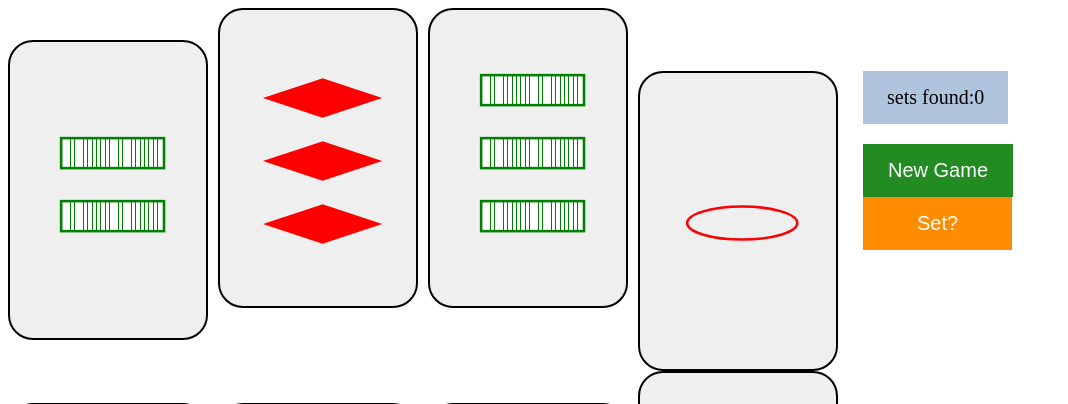
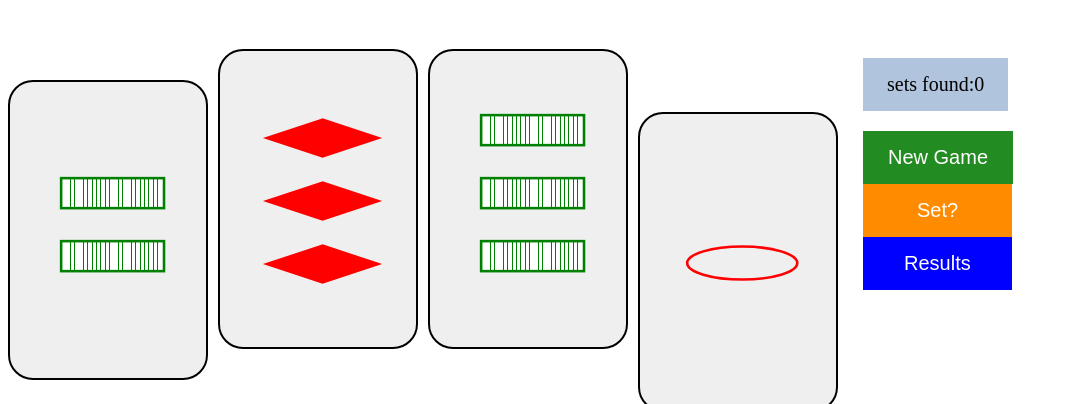
Before and after one commit to 0rin/setgame, a Django app: page / in a window 1280 px wide. Shown: the top 404 px of the page, without its empty margins (0-1068 px from the left). Run offline with Django 3.2, Linux system fonts and the light colour scheme.

Commit message:
Start adding results page

```diff
--- a/game/static/game/css/game.css
+++ b/game/static/game/css/game.css
@@ -39,6 +39,16 @@
   padding: 15px 24px;
   color: black;
   background-color: LightSteelBlue;
+}
+
+#results {
+  padding: 15px 41px;
+  background-color: Blue;
+}
+
+#back_to_game {
+  padding: 15px 12px;
+  background-color: Blue;
 }
 
 .svg_element {
--- /dev/null
+++ b/game/templates/game/base.html
@@ -0,0 +1,33 @@
+{% load static %}
+
+<!DOCTYPE html>
+<!-- Comments like this -->
+<html>
+  <head>
+    <meta charset="utf-8">
+    <title>Set Game</title>
+      <!-- Core Stylesheet -->
+  <link rel="stylesheet" href="{% static '/game/css/game.css' %}">
+  <script src="{% static '/game/js/game.js' %}"></script>
+  </head>
+  <body>
+    <div id="everything">
+        {% block main_content %}
+        {% endblock %}
+    <div id="control_panel">
+        <p class="button" id="sets_found">
+            sets found:{{ number_sets_found }}
+        </p>
+        <form action="{% url 'game' %}" method="POST" id="another_game">
+            {% csrf_token %}
+            <button class="button" id="new_game" type="submit" name="req"
+                value="new_game">
+                New Game
+            </button>
+        </form>
+        {% block buttons_content %}
+        {% endblock %}
+    </div>
+    </div>
+  </body>
+</html>
--- /dev/null
+++ b/game/templates/game/game.html
@@ -0,0 +1,81 @@
+{% extends 'game/base.html' %}
+{% load static %}
+
+{% block main_content %}
+<div id="cards_field">
+{% for card in cards_open %}
+    {% if forloop.counter0|divisibleby:row_length %}
+        <div class="row">
+    {% endif %}
+    <form action="{% url 'game' %}" method="POST" id="cardForm">
+        {% csrf_token %}
+        <button type="button"
+            class="card_outline {{ card.blank }}"
+            id="{{ card.id }}"
+            name="req"
+            value="card_clicked"
+            onclick="cardClicked(this.id)">
+            {% for n in card.range %}
+            <svg class="svg_element" width="200" height="60"
+                viewBox="0 0 1400 700">
+                <defs>
+                    <linearGradient
+                        gradientUnits="objectBoundingBox"
+                        id="stripes_{{ card.color }}"
+                        spreadMethod="repeat"
+                        x1="0%" x2="10%" y1="0%" y2="10%"
+                        gradientTransform="rotate(-45) scale(0.3)">
+                        <stop offset="0.2"
+                            stop-color="{{ card.color }}"
+                            stop-opacity="1"/>
+                            <stop offset="0"
+                            stop-color="white"
+                            stop-opacity="1"/>
+                    </linearGradient>
+                </defs>
+                {% if card.shape == 'oval' %}
+                    <ellipse class="{{ card.shape }} {{ card.color }}
+                    {{ card.shading }} {{ card.color }}_{{ card.shading }}"
+                    cx="655.998" cy="385.524" rx="642.153" ry="192.539"/>
+                {% elif card.shape == 'diamond' %}
+                    <path class="{{ card.shape }} {{ card.color }}
+                    {{ card.shading}} {{ card.color }}_{{ card.shading }}"
+                    d="M0,-4l-4,4l4,4l4,-4z"
+                    transform="matrix(160, 0, 0, 53, 660, 397.02)"/>
+                {% elif card.shape == 'rectangle' %}
+                <rect class="{{ card.shape }} {{ card.color }}
+                    {{ card.shading}} {{ card.color }}_{{ card.shading }}"
+                    x="60" y="130" width="1200" height="350"/>
+                {% endif %}
+            </svg>
+            {% endfor %}
+        </button>
+    </form>
+    <div class="column_space"></div>
+    {% if forloop.counter|divisibleby:row_length %}
+        </div>
+    {% endif %}
+{% endfor %}
+</div>
+{% endblock %}
+{% block buttons_content %}
+    <form action="{% url 'game' %}" method="POST">
+        {% csrf_token %}
+        <button class="button" id="check_set" type="submit" name="req"
+            value="check_set">
+            Set?
+        </button>
+    </form>
+    <form action="{% url 'results' %}" method="POST">
+        {% csrf_token %}
+        <button class="button" id="results" type="submit" name="req"
+            value="check_set">
+            Results
+        </button>
+    </form>
+    <script type="text/javascript">
+        {% if a_set %}confirmSetExistence('{{ a_set.id }}');{% endif %}
+        {% if end_of_game %}endOfGame();{% endif %}
+        {% if not correct_set_call %}incorrectSet();{% endif %}
+    </script>
+{% endblock %}
--- a/game/templates/game/home.html
+++ /dev/null
@@ -1,97 +0,0 @@
-{% load static %}
-
-<!DOCTYPE html>
-<!-- Comments like this -->
-<html>
-  <head>
-    <meta charset="utf-8">
-    <title>Set Game</title>
-      <!-- Core Stylesheet -->
-  <link rel="stylesheet" href="{% static '/game/css/game.css' %}">
-  <script src="{% static '/game/js/home.js' %}"></script>
-  </head>
-  <body>
-    <div id="everything">
-    <div id="cards_field">
-    {% for card in cards_open %}
-        {% if forloop.counter0|divisibleby:row_length %}
-            <div class="row">
-        {% endif %}
-        <form action="{% url 'game' %}" method="POST" id="cardForm">
-            {% csrf_token %}
-            <button type="button"
-                class="card_outline {{ card.blank }}"
-                id="{{ card.id }}"
-                name="req"
-                value="card_clicked"
-                onclick="cardClicked(this.id)">
-        {% for n in card.range %}
-            <svg class="svg_element"
-                width="200" height="60"
-                viewBox="0 0 1400 700">
-            <defs>
-                <linearGradient
-                    gradientUnits="objectBoundingBox"
-                    id="stripes_{{ card.color }}"
-                    spreadMethod="repeat"
-                    x1="0%" x2="10%" y1="0%" y2="10%"
-                    gradientTransform="rotate(-45) scale(0.3)">
-                    <stop offset="0.2"
-                          stop-color="{{ card.color }}"
-                          stop-opacity="1"/>
-                    <stop offset="0"
-                          stop-color="white"
-                          stop-opacity="1"/>
-                </linearGradient>
-            </defs>
-            {% if card.shape == 'oval' %}
-                <ellipse class="{{ card.shape }} {{ card.color }}
-                    {{ card.shading }} {{ card.color }}_{{ card.shading }}"
-                    cx="655.998" cy="385.524" rx="642.153" ry="192.539"/>
-            {% elif card.shape == 'diamond' %}
-                <path class="{{ card.shape }} {{ card.color }}
-                    {{ card.shading}} {{ card.color }}_{{ card.shading }}"
-                    d="M0,-4l-4,4l4,4l4,-4z"
-                    transform="matrix(160, 0, 0, 53, 660, 397.02)"/>
-            {% elif card.shape == 'rectangle' %}
-                <rect class="{{ card.shape }} {{ card.color }}
-                    {{ card.shading}} {{ card.color }}_{{ card.shading }}"
-                    x="60" y="130" width="1200" height="350"/>
-            {% endif %}
-            </svg>
-        {% endfor %}
-        </button>
-        </form>
-        <div class="column_space"></div>
-        {% if forloop.counter|divisibleby:row_length %}
-            </div>
-        {% endif %}
-    {% endfor %}
-    </div>
-    <div id="control_panel">
-        <p class="button" id="sets_found">
-            sets found:{{ number_sets_found }}
-        </p>
-        <form action="{% url 'game' %}" method="POST" id="another_game">
-            {% csrf_token %}
-            <button class="button" id="new_game" type="submit" name="req"
-                value="new_game">
-                New Game
-            </button>
-        </form>
-        <form action="{% url 'game' %}" method="POST">
-            {% csrf_token %}
-            <button class="button" id="check_set" type="submit" name="req"
-                value="check_set">
-                Set?
-            </button>
-        </form>
-        <script type="text/javascript">
-            {% if a_set %}confirmSetExistence('{{ a_set.id }}');{% endif %}
-            {% if end_of_game %}endOfGame();{% endif %}
-            {% if not correct_set_call %}incorrectSet();{% endif %}
-        </script>
-    </div>
-    </div>
-  </body>
-</html>
--- a/game/urls.py
+++ b/game/urls.py
@@ -3,4 +3,5 @@
 
 urlpatterns = [
     path('', views.game, name='game'),
+    path('results/', views.results, name='results'),
 ]
--- a/game/views.py
+++ b/game/views.py
@@ -1,4 +1,4 @@
-from django.shortcuts import render
+from django.shortcuts import render, redirect
 from django.http import HttpResponse
 from django.http import HttpResponseRedirect
 from django.urls import reverse
@@ -23,6 +23,11 @@
                     cards.open_extra_cards()
                 else:
                     cards.end_of_game = True
+        elif req == 'results' or cards.end_of_game:
+            return redirect(results)
+        elif req == 'back_to_game':
+            cards.hint = False
+            pass
         else:
             cards.end_of_game = False
             cards.hint = False
@@ -34,4 +39,8 @@
                'end_of_game': cards.end_of_game,
                'row_length': len(cards.cards_open)/3,
                'correct_set_call': cards.correct_set_call}
-    return render(request, 'game/home.html', context)
+    return render(request, 'game/game.html', context)
+
+def results(request):
+    cards.end_of_game = False
+    return render(request, 'game/results.html', {'results': cards.results})
```
Also changed, not shown: game/cards.py (+12 -6 lines), game/templates/game/results.html (added, +24 -0 lines), game/static/game/js/game.js (renamed from game/static/game/js/home.js).
